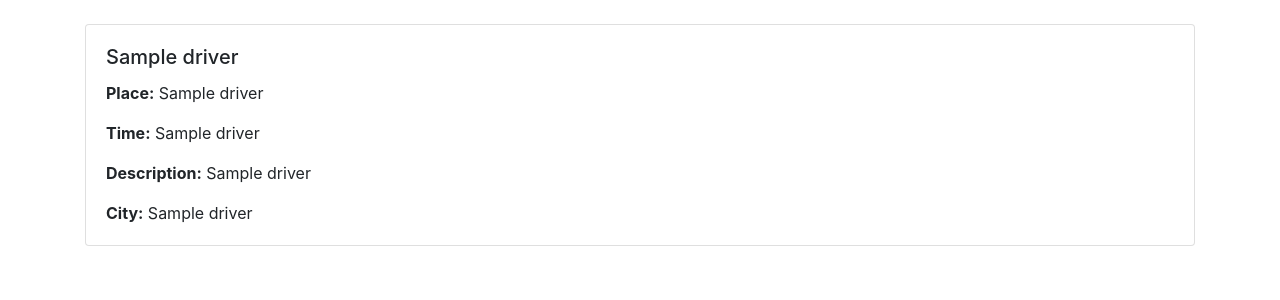
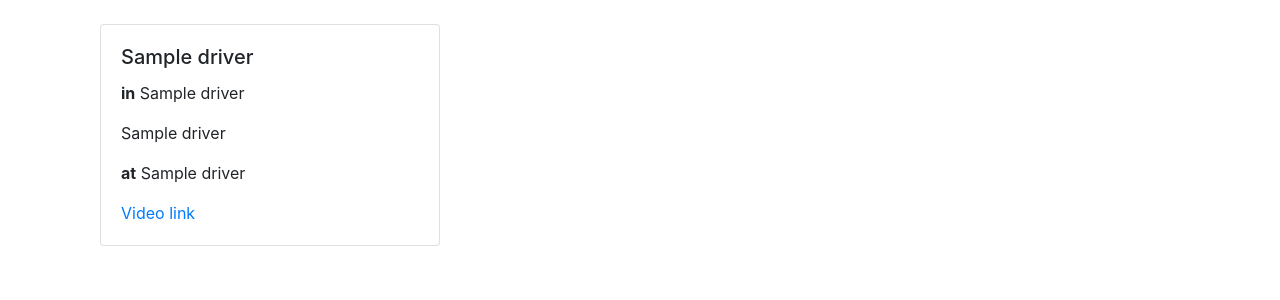
Before and after one commit to xyzshantaram/bad-drivers, a Flask app: template templates/random.j2 in a window 1280 px wide. Shown: the part 56-356 px from the top of the page. Run offline with Flask 3, Linux system fonts and the light colour scheme; the template is opened without the code that fills it: most values are stand-ins (such as "Sample title", 1, 10 or a date in 2020); some libraries are stand-ins or nearby versions.

Commit message:
fix queries and templates

```diff
--- a/main.py
+++ b/main.py
@@ -1,7 +1,6 @@
 import sqlite3
 import requests
-from flask import Flask, render_template, request, redirect, url_for, current_app, Blueprint
-from random import choice
+from flask import Flask, render_template, request, redirect, url_for
 import itertools
 
 def create_app():
@@ -82,10 +81,11 @@ def create_app():
         if not validate_city(city):
             return render_template('error.j2', error='Invalid city')
 
-        c.execute("SELECT * FROM drivers WHERE city=?", (city,))
+        c.execute("SELECT license_plate, city, description, video, place, time FROM drivers WHERE city=?", (city,))
         drivers_list = c.fetchall()
         c.close()
         conn.close()
+        print(drivers_list)
         return render_template('drivers.j2', drivers=drivers_list, city=city)
 
     # Show a random driver from a city
@@ -97,12 +97,8 @@ def create_app():
         if not validate_city(city):
             return render_template('error.j2', error='Invalid city')
 
-        c.execute("SELECT * FROM drivers WHERE city=?", (city,))
-        drivers_list = c.fetchall()
-        if len(drivers_list) == 0:
-            return render_template('error.j2', error='No drivers found for this city')
-
-        driver = choice(drivers_list)
+        c.execute("SELECT license_plate, city, description, video, place, time FROM drivers WHERE city=? order by random() limit 1;", (city,))
+        driver = c.fetchone()
         c.close()
         conn.close()
         return render_template('random.j2', driver=driver, city=city)
--- a/templates/random.j2
+++ b/templates/random.j2
@@ -2,13 +2,19 @@
 
 {% block content %}
 {% if driver %}
-<div class="card">
-    <div class="card-body">
-        <h5 class="card-title">{{ driver[0] }}</h5>
-        <p class="card-text"><strong>Place:</strong> {{ driver[1] }}</p>
-        <p class="card-text"><strong>Time:</strong> {{ driver[2] }}</p>
-        <p class="card-text"><strong>Description:</strong> {{ driver[3] }}</p>
-        <p class="card-text"><strong>City:</strong> {{ driver[5] }}</p>
+<div class="col-md-4 mb-4">
+    <div class="card">
+        <div class="card-body">
+            <h5 class="card-title">{{ driver[0] }}</h5>
+            <p class="card-text"><strong>in</strong> {{ driver[4] }}</p>
+            <p class="card-text">{{ driver[2] }}</p>
+            <p class="card-text"><strong>at</strong> {{ driver[5] }}</p>
+            {% if driver[3] | length %}
+            <p class="card-text">
+                <a href="{{ driver[3] }}">Video link</a>
+            </p>
+            {% endif %}
+        </div>
     </div>
 </div>
 {% else %}
```
Also changed, not shown: templates/drivers.j2 (+8 -4 lines).
